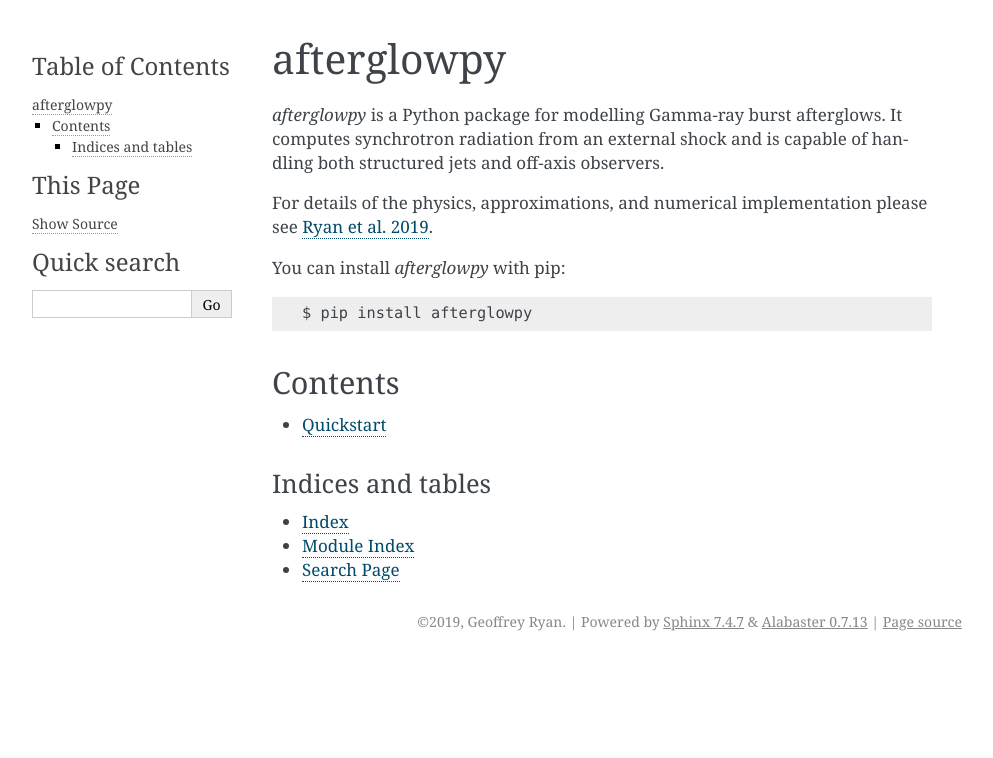
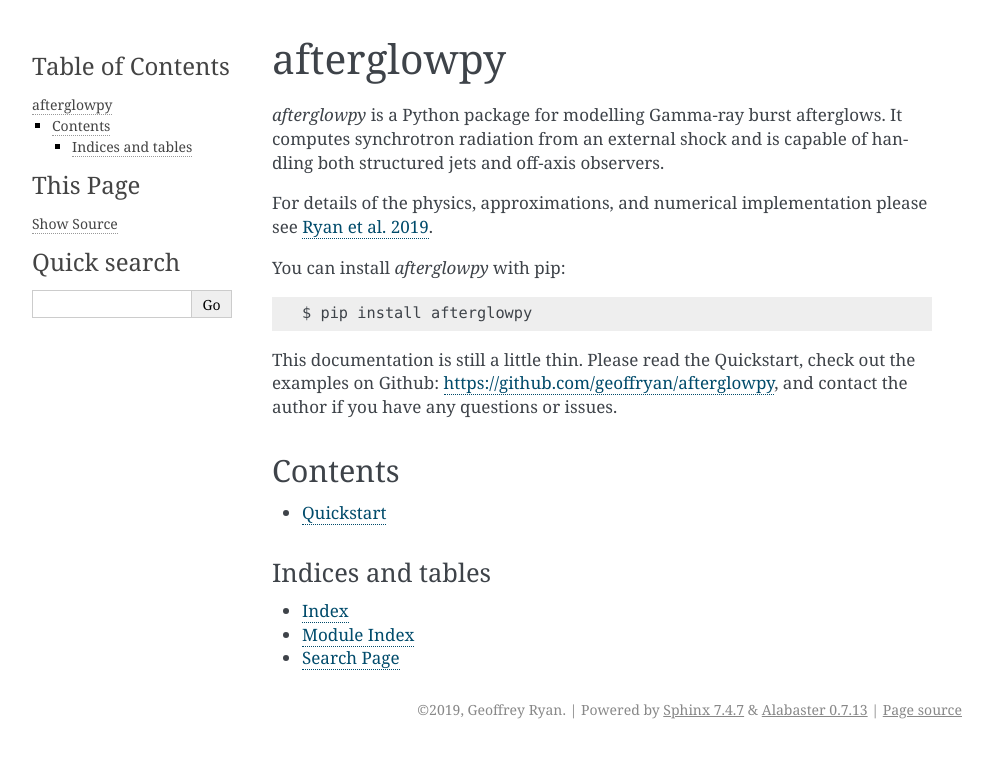
Before and after one commit to geoffryan/afterglowpy, a Sphinx documentation site: the page built from docs/source/index.rst, in a window 1280 px wide. Shown: the top 758 px of the page, without its empty margins (148-1141 px from the left). Built offline with Sphinx 7.4.7, drawn with Linux system fonts in a browser that asks for light colours.

Commit message:
Updated docs index

```diff
--- a/docs/source/index.rst
+++ b/docs/source/index.rst
@@ -8,6 +8,8 @@ For details of the physics, approximations, and numerical implementation please
 You can install *afterglowpy* with pip::
 
     $ pip install afterglowpy
+
+This documentation is still a little thin.  Please read the Quickstart, check out the examples on Github: `<https://github.com/geoffryan/afterglowpy>`_, and contact the author if you have any questions or issues.
 
 Contents
 ^^^^^^^^
```
